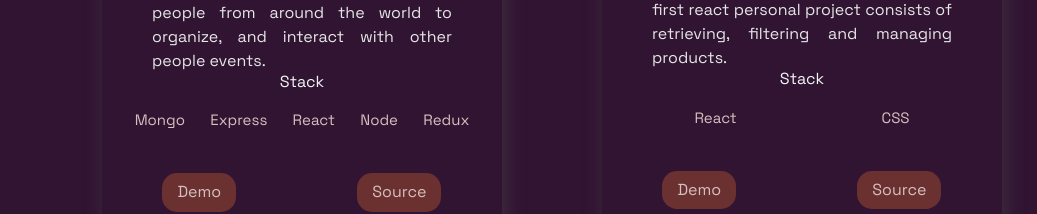
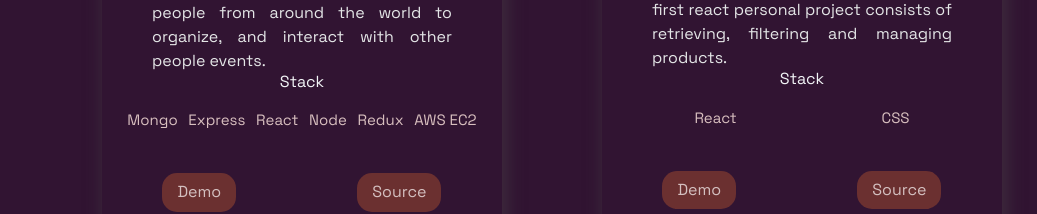
Before and after one commit to elyessAR/me_portfolio, a Next.js app: page / in a window 1280 px wide. Shown: the part 1270-1484 px from the top of the page, without its empty margins (88-1125 px from the left). Built offline with nearby package versions, Linux system fonts and the light colour scheme.

Commit message:
ec2 added

```diff
--- a/src/constants/constants.js
+++ b/src/constants/constants.js
@@ -3,7 +3,7 @@ export const projects = [
     title: 'Evenement',
     description: 'Full stack Mern application that allows people from around the world to organize, and interact with other people events.',
     image: '/images/evenement-app.png',
-    tags: ['Mongo', 'Express', 'React', 'Node', 'Redux'],
+    tags: ['Mongo', 'Express', 'React', 'Node', 'Redux', 'AWS EC2'],
     source: 'https://github.com/elyessAR/event-planner-frontend',
     visit: 'http://52.55.11.96/',
     id: 0,
```
